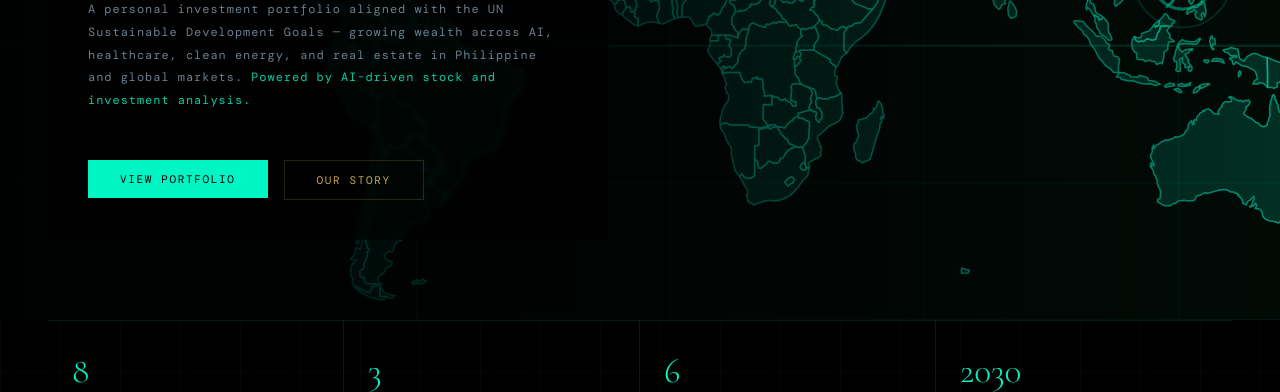
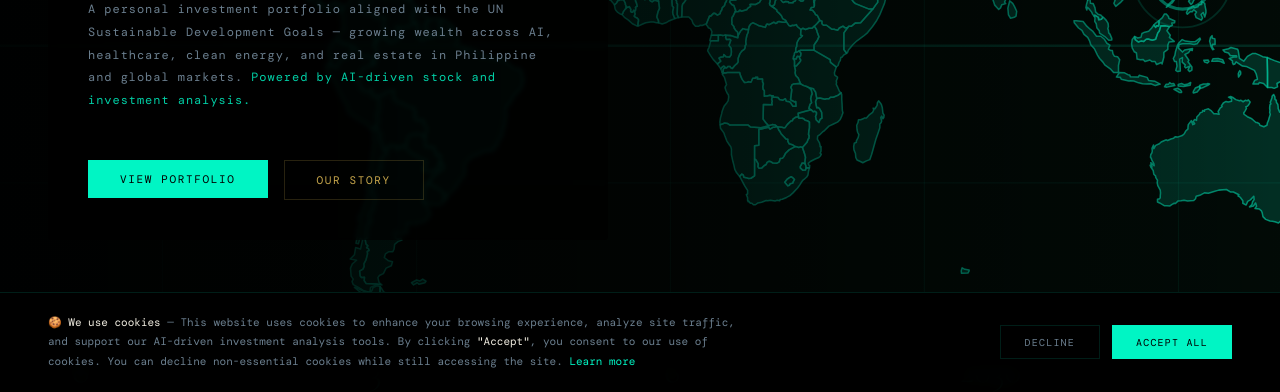
Before and after one commit to techwithmyk/blackseagp, a plain HTML site: page index.html in a window 1280 px wide. Shown: the part 408-800 px from the top of the page. Drawn offline with nearby package versions, Linux system fonts and the light colour scheme; a web font is replaced by a local one.

Commit message:
Update index.html
Add cookies

```diff
--- a/index.html
+++ b/index.html
@@ -144,6 +144,18 @@ footer{border-top:0.5px solid var(--border);padding:3rem;display:flex;justify-co
 .footer-links a{font-size:10px;color:var(--muted);text-decoration:none;letter-spacing:0.1em;text-transform:uppercase;transition:color 0.3s}
 .footer-links a:hover{color:var(--teal)}
 .divider{height:0.5px;background:var(--border);margin:0 3rem}
+.cookie-banner{position:fixed;bottom:0;left:0;right:0;background:rgba(0,0,0,0.95);border-top:0.5px solid var(--border);padding:1.25rem 3rem;display:flex;justify-content:space-between;align-items:center;gap:2rem;z-index:9999;backdrop-filter:blur(10px);transform:translateY(100%);transition:transform 0.4s ease}
+.cookie-banner.show{transform:translateY(0)}
+.cookie-text{font-size:11px;color:var(--muted);line-height:1.8;max-width:700px}
+.cookie-text a{color:var(--teal);text-decoration:none}
+.cookie-text a:hover{text-decoration:underline}
+.cookie-text strong{color:var(--text);font-weight:400}
+.cookie-btns{display:flex;gap:0.75rem;flex-shrink:0}
+.cookie-accept{background:var(--teal);color:var(--black);padding:0.6rem 1.5rem;font-family:"DM Mono",monospace;font-size:10px;letter-spacing:0.12em;text-transform:uppercase;border:none;cursor:pointer;transition:all 0.3s;white-space:nowrap}
+.cookie-accept:hover{background:var(--teal2)}
+.cookie-decline{background:transparent;color:var(--muted);padding:0.6rem 1.5rem;font-family:"DM Mono",monospace;font-size:10px;letter-spacing:0.12em;text-transform:uppercase;border:0.5px solid var(--border);cursor:pointer;transition:all 0.3s;white-space:nowrap}
+.cookie-decline:hover{border-color:var(--muted);color:var(--text)}
+@media(max-width:768px){.cookie-banner{flex-direction:column;padding:1.5rem;text-align:center}.cookie-btns{width:100%;justify-content:center}}
 .scroll-top{position:fixed;bottom:2rem;right:2rem;width:44px;height:44px;background:var(--teal);border:none;cursor:pointer;display:flex;align-items:center;justify-content:center;z-index:999;opacity:0;transition:all 0.3s;border-radius:2px}
 .scroll-top.visible{opacity:1}
 .scroll-top:hover{background:var(--teal2);transform:translateY(-2px)}
@@ -639,12 +651,42 @@ footer{border-top:0.5px solid var(--border);padding:3rem;display:flex;justify-co
   </div>
 </footer>
 
+<!-- Cookie Banner -->
+<div class="cookie-banner" id="cookieBanner">
+  <div class="cookie-text">
+    <strong>🍪 We use cookies</strong> — This website uses cookies to enhance your browsing experience, analyze site traffic, and support our AI-driven investment analysis tools. By clicking <strong>"Accept"</strong>, you consent to our use of cookies. You can decline non-essential cookies while still accessing the site.
+    <a href="#" onclick="return false"> Learn more</a>
+  </div>
+  <div class="cookie-btns">
+    <button class="cookie-decline" onclick="declineCookies()">Decline</button>
+    <button class="cookie-accept" onclick="acceptCookies()">Accept All</button>
+  </div>
+</div>
+
 <!-- Scroll to top -->
 <button class="scroll-top" id="scrollTop" onclick="window.scrollTo({top:0,behavior:'smooth'})" aria-label="Scroll to top">
   <svg viewBox="0 0 24 24"><polyline points="18 15 12 9 6 15"></polyline></svg>
 </button>
 
 <script>
+// Cookie consent
+function acceptCookies() {
+  localStorage.setItem('cookieConsent', 'accepted');
+  document.getElementById('cookieBanner').classList.remove('show');
+}
+function declineCookies() {
+  localStorage.setItem('cookieConsent', 'declined');
+  document.getElementById('cookieBanner').classList.remove('show');
+}
+window.addEventListener('load', function() {
+  const consent = localStorage.getItem('cookieConsent');
+  if (!consent) {
+    setTimeout(() => {
+      document.getElementById('cookieBanner').classList.add('show');
+    }, 1500);
+  }
+});
+
 // Scroll to top visibility
 window.addEventListener('scroll', function() {
   const btn = document.getElementById('scrollTop');
```
